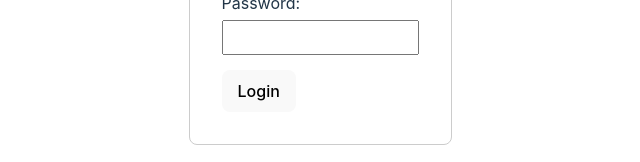
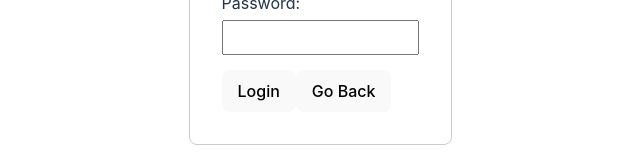
Before and after one commit to ChenZhu50/Hackthon_Storage_room_management, a React (Vite) app in the folder front_end/: page /login in a window 1280 px wide. Shown: the part 197-359 px from the top of the page, without its empty margins (320-960 px from the left). Built offline with nearby package versions, Linux system fonts and the light colour scheme.

Commit message:
Add Back Button on Login/Sign Up Page

```diff
--- a/front_end/src/components/login/login.tsx
+++ b/front_end/src/components/login/login.tsx
@@ -26,6 +26,10 @@ const Login: React.FC = () => {
     // You would typically check credentials here
     // If successful, navigate to the desired route
     navigate('/dashboard'); // Change '/dashboard' to your desired route
+  };
+
+  const handleButtonClick = () => {
+    navigate("/");
   };
 
   return (
@@ -60,6 +64,9 @@ const Login: React.FC = () => {
         <button type="submit" style={{ padding: '10px 15px', cursor: 'pointer' }}>
           Login
         </button>
+        <button type="reset" style={{ padding: '10px 15px', cursor: 'pointer' }} onClick={handleButtonClick}>
+          Go Back
+        </button>
       </form>
     </div>
   );
--- a/front_end/src/components/signup/signup.tsx
+++ b/front_end/src/components/signup/signup.tsx
@@ -37,6 +37,10 @@ const SignUp: React.FC<SignUpProps> = () => {
     } catch (err) {
       setError('Failed to sign up. Please try again.');
     }
+  };
+
+  const handleButtonClick = () => {
+    navigate("/");
   };
 
   return (
@@ -96,6 +100,9 @@ const SignUp: React.FC<SignUpProps> = () => {
         <button type="submit" style={{ padding: '10px 15px', cursor: 'pointer' }}>
           Submit
         </button>
+        <button type="reset" style={{ padding: '10px 15px', cursor: 'pointer' }} onClick={handleButtonClick}>
+          Go Back
+        </button>
       </form>
     </div>
   );
```
